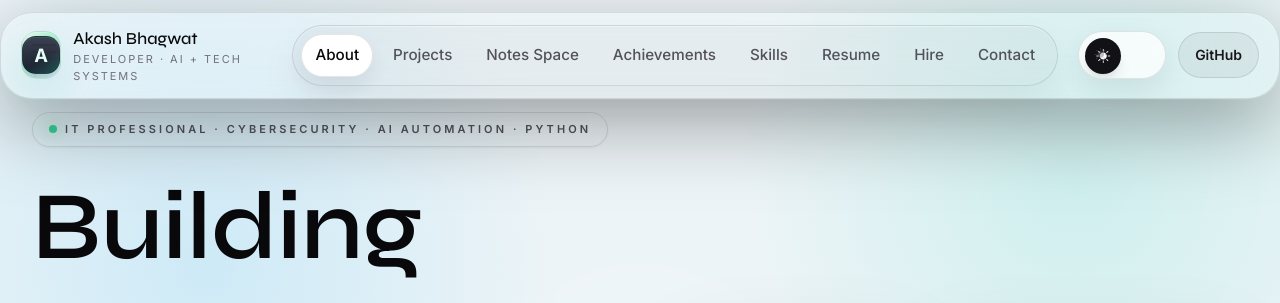
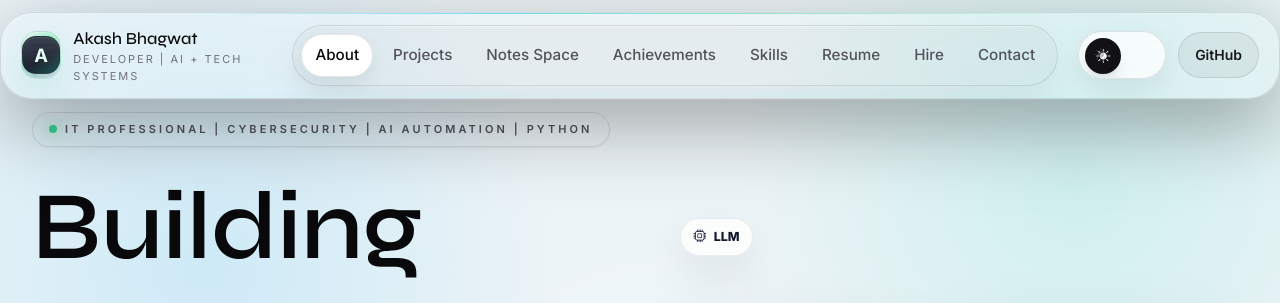
Before and after one commit to ash-krsna/my-portfolio, a React (Vite) app: page / in a window 1280 px wide. Shown: the top 303 px of the page. Built offline with nearby package versions, Linux system fonts and the light colour scheme.

Commit message:
Polish portfolio UI visuals

```diff
--- a/src/App.jsx
+++ b/src/App.jsx
@@ -91,7 +91,7 @@ function App() {
       <div className="fixed inset-0 -z-20 opacity-[0.08] [background-size:48px_48px] [background-image:linear-gradient(var(--grid-color)_1px,transparent_1px),linear-gradient(90deg,var(--grid-color)_1px,transparent_1px)]" />
 
       <header className="fixed inset-x-0 top-0 z-50">
-        <div className="mx-auto mt-3 flex max-w-[96rem] items-center justify-between gap-3 rounded-[2rem] border border-black/10 bg-white/72 px-4 py-3 shadow-glow backdrop-blur-2xl dark:border-white/10 dark:bg-[#09090f]/72 md:px-5 xl:gap-5">
+        <div className="site-header-bar mx-auto mt-3 flex max-w-[96rem] items-center justify-between gap-3 rounded-[2rem] border border-black/10 bg-white/72 px-4 py-3 shadow-glow backdrop-blur-2xl dark:border-white/10 dark:bg-[#09090f]/72 md:px-5 xl:gap-5">
           <a href="#home" className="flex min-w-0 items-center gap-3 xl:max-w-[22rem]">
             <span className="brand-emblem flex h-12 w-12 items-center justify-center rounded-2xl text-white shadow-[0_18px_40px_rgba(72,194,141,0.2)]">
               <span className="brand-emblem__core">
@@ -100,7 +100,7 @@ function App() {
             </span>
             <div className="min-w-0">
               <p className="truncate font-display text-[1.05rem] text-zinc-950 dark:text-white">Akash Bhagwat</p>
-              <p className="text-[11px] uppercase tracking-[0.18em] text-zinc-500 dark:text-white/38">Developer · AI + Tech Systems</p>
+              <p className="text-[11px] uppercase tracking-[0.18em] text-zinc-500 dark:text-white/38">Developer | AI + Tech Systems</p>
             </div>
           </a>
 
--- a/src/sections/HeroSection.jsx
+++ b/src/sections/HeroSection.jsx
@@ -14,10 +14,10 @@ export function HeroSection() {
             initial={{ opacity: 0, y: 20 }}
             animate={{ opacity: 1, y: 0 }}
             transition={{ duration: 0.75 }}
-            className="inline-flex w-fit items-center gap-2 rounded-full border border-black/10 bg-white/72 px-4 py-2 text-[11px] font-semibold uppercase tracking-[0.28em] text-zinc-600 shadow-sm backdrop-blur dark:border-white/10 dark:bg-white/5 dark:text-white/60"
+            className="hero-availability-pill inline-flex w-fit items-center gap-2 rounded-full border border-black/10 bg-white/72 px-4 py-2 text-[11px] font-semibold uppercase tracking-[0.28em] text-zinc-600 shadow-sm backdrop-blur dark:border-white/10 dark:bg-white/5 dark:text-white/60"
           >
             <span className="h-2 w-2 rounded-full bg-emerald-400 shadow-[0_0_16px_rgba(74,222,128,0.8)]" />
-            IT professional · cybersecurity · AI automation · Python
+            IT professional | cybersecurity | AI automation | Python
           </motion.div>
 
           <motion.h1
@@ -76,11 +76,21 @@ export function HeroSection() {
           initial={{ opacity: 0, scale: 0.96, y: 22 }}
           animate={{ opacity: 1, scale: 1, y: 0 }}
           transition={{ duration: 1.05, delay: 0.12 }}
-          className="relative flex items-center justify-center"
+          className="hero-visual-stage relative flex items-center justify-center"
         >
+          <div className="hero-orbit hero-orbit-one" aria-hidden="true" />
+          <div className="hero-orbit hero-orbit-two" aria-hidden="true" />
+          <div className="hero-floating-code hero-floating-code-left" aria-hidden="true">
+            <i className="bi bi-cpu" />
+            <span>LLM</span>
+          </div>
+          <div className="hero-floating-code hero-floating-code-right" aria-hidden="true">
+            <i className="bi bi-shield-lock" />
+            <span>SOC</span>
+          </div>
           <div className="relative grid w-full max-w-[35rem] gap-4">
             <div className="grid gap-4 md:grid-cols-[0.88fr_1.12fr]">
-              <div className="premium-card overflow-hidden p-3">
+              <div className="hero-portrait-card premium-card overflow-hidden p-3">
                 <div className="relative h-full min-h-[24rem] overflow-hidden rounded-[1.5rem] border border-white/10 bg-[#08111d]">
                   <img
                     src="/media/photos/profile-latest.jpeg"
--- a/src/sections/ProjectsSection.jsx
+++ b/src/sections/ProjectsSection.jsx
@@ -30,6 +30,14 @@ export function ProjectsSection() {
           >
             <div className="absolute inset-0 bg-[radial-gradient(circle_at_top_right,rgba(34,211,238,0.18),transparent_24%),radial-gradient(circle_at_bottom_left,rgba(16,185,129,0.16),transparent_24%)] opacity-80" />
             <div className="relative z-10">
+              <div className={`project-cover ${project.featured ? "project-cover-featured" : ""}`}>
+                <img src={project.cover} alt={`${project.title} preview`} loading="lazy" />
+                <div className="project-cover-overlay">
+                  {project.metrics.slice(0, 2).map((metric) => (
+                    <span key={metric}>{metric}</span>
+                  ))}
+                </div>
+              </div>
               <span className="inline-flex rounded-full border border-black/10 bg-black/5 px-3 py-2 text-[11px] font-semibold uppercase tracking-[0.24em] text-zinc-500 dark:border-white/10 dark:bg-white/5 dark:text-white/50">
                 {project.label}
               </span>
--- a/src/styles/index.css
+++ b/src/styles/index.css
@@ -157,6 +157,30 @@ textarea {
     0 18px 40px rgba(12, 14, 18, 0.06);
 }
 
+.site-header-bar {
+  position: relative;
+  overflow: hidden;
+}
+
+.site-header-bar::before {
+  content: "";
+  position: absolute;
+  inset: 0 16%;
+  top: 0;
+  height: 1px;
+  pointer-events: none;
+  background: linear-gradient(90deg, transparent, rgba(34, 211, 238, 0.64), rgba(52, 211, 153, 0.46), transparent);
+}
+
+.site-header-bar::after {
+  content: "";
+  position: absolute;
+  inset: auto 2rem -2.6rem 2rem;
+  height: 3.6rem;
+  pointer-events: none;
+  background: radial-gradient(ellipse at center, rgba(34, 211, 238, 0.12), transparent 68%);
+}
+
 .dark .nav-dock {
   box-shadow:
     inset 0 1px 0 rgba(255, 255, 255, 0.05),
@@ -279,12 +303,117 @@ textarea {
   isolation: isolate;
 }
 
+.hero-availability-pill {
+  position: relative;
+  overflow: hidden;
+}
+
+.hero-availability-pill::after {
+  content: "";
+  position: absolute;
+  inset: 0;
+  pointer-events: none;
+  background: linear-gradient(110deg, transparent 0 36%, rgba(255, 255, 255, 0.46) 46%, transparent 58% 100%);
+  transform: translateX(-120%);
+  animation: soft-sheen 6s ease-in-out infinite;
+}
+
 .hero-noise {
   background-image:
     linear-gradient(rgba(255, 255, 255, 0.03) 1px, transparent 1px),
     linear-gradient(90deg, rgba(255, 255, 255, 0.03) 1px, transparent 1px);
   background-size: 22px 22px;
   mask-image: radial-gradient(circle at center, black 42%, transparent 100%);
+}
+
+.hero-visual-stage::before {
+  content: "";
+  position: absolute;
+  width: min(39rem, 78vw);
+  aspect-ratio: 1;
+  border: 1px solid rgba(34, 211, 238, 0.14);
+  border-radius: 999px;
+  background:
+    linear-gradient(90deg, rgba(34, 211, 238, 0.08) 1px, transparent 1px),
+    linear-gradient(rgba(129, 140, 248, 0.08) 1px, transparent 1px);
+  background-size: 28px 28px;
+  mask-image: radial-gradient(circle, black 0 48%, transparent 71%);
+}
+
+.hero-orbit {
+  position: absolute;
+  border: 1px solid rgba(34, 211, 238, 0.22);
+  border-radius: 999px;
+  pointer-events: none;
+  box-shadow: 0 0 34px rgba(34, 211, 238, 0.08);
+}
+
+.hero-orbit::before {
+  content: "";
+  position: absolute;
+  width: 0.62rem;
+  height: 0.62rem;
+  border-radius: 999px;
+  background: #67e8f9;
+  box-shadow: 0 0 18px rgba(103, 232, 249, 0.76);
+}
+
+.hero-orbit-one {
+  width: 31rem;
+  height: 31rem;
+  transform: rotate(-14deg);
+}
+
+.hero-orbit-one::before {
+  right: 5.4rem;
+  top: 2.8rem;
+}
+
+.hero-orbit-two {
+  width: 23rem;
+  height: 23rem;
+  border-style: dashed;
+  transform: rotate(18deg);
+}
+
+.hero-orbit-two::before {
+  left: 3.2rem;
+  bottom: 3rem;
+  background: #a7f3d0;
+  box-shadow: 0 0 18px rgba(167, 243, 208, 0.7);
+}
+
+.hero-floating-code {
+  position: absolute;
+  z-index: 2;
+  display: inline-flex;
+  align-items: center;
+  gap: 0.48rem;
+  border: 1px solid rgba(15, 23, 42, 0.08);
+  border-radius: 999px;
+  background: rgba(255, 255, 255, 0.78);
+  padding: 0.55rem 0.8rem;
+  color: #0f172a;
+  font-size: 0.78rem;
+  font-weight: 800;
+  box-shadow: 0 18px 42px rgba(15, 23, 42, 0.08);
+  backdrop-filter: blur(18px);
+}
+
+.hero-floating-code-left {
+  left: 0.5rem;
+  top: 8%;
+}
+
+.hero-floating-code-right {
+  right: 0.2rem;
+  bottom: 16%;
+}
+
+.dark .hero-floating-code {
+  border-color: rgba(125, 211, 252, 0.16);
+  background: rgba(6, 13, 25, 0.72);
+  color: rgba(248, 251, 255, 0.94);
 }
 
 .hero-gradient-title {
@@ -317,6 +446,21 @@ textarea {
   background:
     radial-gradient(circle at top right, rgba(34, 211, 238, 0.15), transparent 28%),
     linear-gradient(180deg, rgba(8, 15, 28, 0.94), rgba(2, 6, 23, 0.98));
+}
+
+.hero-portrait-card {
+  position: relative;
+}
+
+.hero-portrait-card::before {
+  content: "";
+  position: absolute;
+  inset: 0.45rem;
+  z-index: 1;
+  pointer-events: none;
+  border: 1px solid rgba(125, 211, 252, 0.18);
+  border-radius: 1.65rem;
+  box-shadow: inset 0 0 32px rgba(34, 211, 238, 0.08);
 }
 
 .dark .hero-console {
@@ -375,6 +519,90 @@ textarea {
   box-shadow:
     inset 0 1px 0 rgba(255, 255, 255, 0.05),
     0 18px 44px rgba(34, 211, 238, 0.12);
+}
+
+.project-card {
+  transition: transform 180ms ease, border-color 180ms ease, box-shadow 180ms ease;
+}
+
+.project-card::before {
+  content: "";
+  position: absolute;
+  inset: 1px;
+  pointer-events: none;
+  border-radius: inherit;
+  background: linear-gradient(135deg, rgba(255, 255, 255, 0.34), transparent 34%, rgba(34, 211, 238, 0.08));
+  opacity: 0;
+  transition: opacity 180ms ease;
+}
+
+.project-card:hover::before {
+  opacity: 1;
+}
+
+.project-cover {
+  position: relative;
+  overflow: hidden;
+  min-height: 10.5rem;
+  margin-bottom: 1rem;
+  border: 1px solid rgba(15, 23, 42, 0.08);
+  border-radius: 1.05rem;
+  background: rgba(15, 23, 42, 0.08);
+}
+
+.project-cover-featured {
+  min-height: 13rem;
+}
+
+.project-cover img {
+  display: block;
+  width: 100%;
+  height: 100%;
+  min-height: inherit;
+  object-fit: cover;
+  transition: transform 500ms ease, filter 500ms ease;
+}
+
+.project-card:hover .project-cover img {
+  transform: scale(1.045);
+  filter: saturate(1.08) contrast(1.03);
+}
+
+.project-cover::after {
+  content: "";
+  position: absolute;
+  inset: 0;
+  pointer-events: none;
+  background:
+    linear-gradient(180deg, transparent 30%, rgba(2, 6, 23, 0.72)),
+    radial-gradient(circle at top right, rgba(34, 211, 238, 0.2), transparent 34%);
+}
+
+.project-cover-overlay {
+  position: absolute;
+  z-index: 1;
+  left: 0.75rem;
+  right: 0.75rem;
+  bottom: 0.75rem;
+  display: flex;
+  flex-wrap: wrap;
+  gap: 0.45rem;
+}
+
+.project-cover-overlay span {
+  border: 1px solid rgba(255, 255, 255, 0.18);
+  border-radius: 999px;
+  background: rgba(2, 6, 23, 0.48);
+  padding: 0.38rem 0.62rem;
+  color: rgba(255, 255, 255, 0.9);
+  font-size: 0.72rem;
+  font-weight: 700;
+  backdrop-filter: blur(12px);
+}
+
+.dark .project-cover {
+  border-color: rgba(125, 211, 252, 0.13);
+  background: rgba(6, 13, 25, 0.76);
 }
 
 .llm-lab-shell {
@@ -1068,6 +1296,14 @@ textarea {
     @apply rounded-[1.6rem] py-12;
   }
 
+  .hero-orbit {
+    opacity: 0.46;
+  }
+
+  .hero-floating-code {
+    display: none;
+  }
+
   .llm-lab-header {
     grid-template-columns: 1fr;
   }
@@ -1101,6 +1337,16 @@ textarea {
 
   .hero-shell {
     padding-top: 9rem;
+  }
+
+  .hero-orbit,
+  .hero-visual-stage::before {
+    display: none;
+  }
+
+  .project-cover,
+  .project-cover-featured {
+    min-height: 9.5rem;
   }
 
   .notes-circuit-field {
@@ -1163,3 +1409,15 @@ textarea {
     transform: none !important;
   }
 }
+
+@keyframes soft-sheen {
+  0%,
+  62% {
+    transform: translateX(-120%);
+  }
+
+  82%,
+  100% {
+    transform: translateX(120%);
+  }
+}
```
